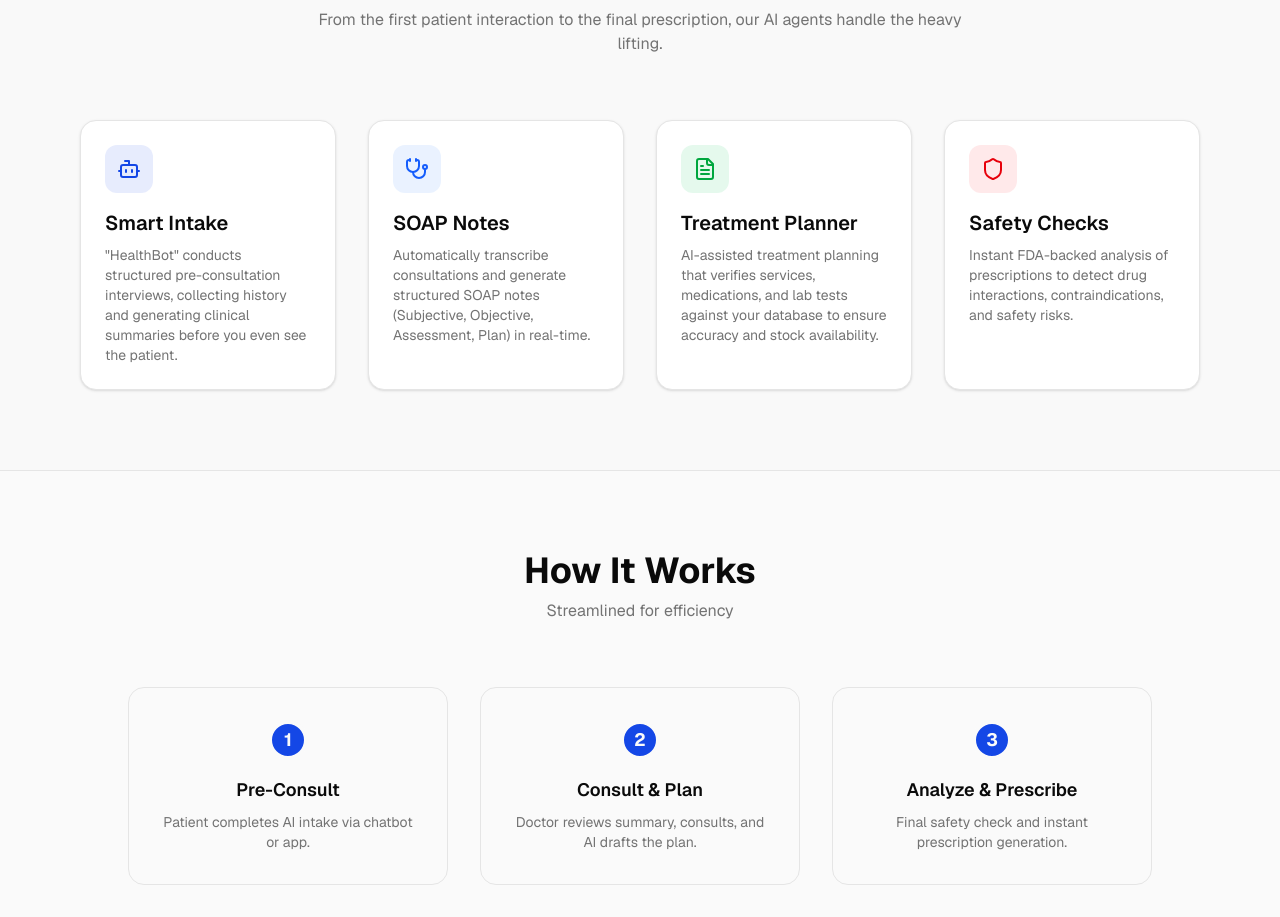
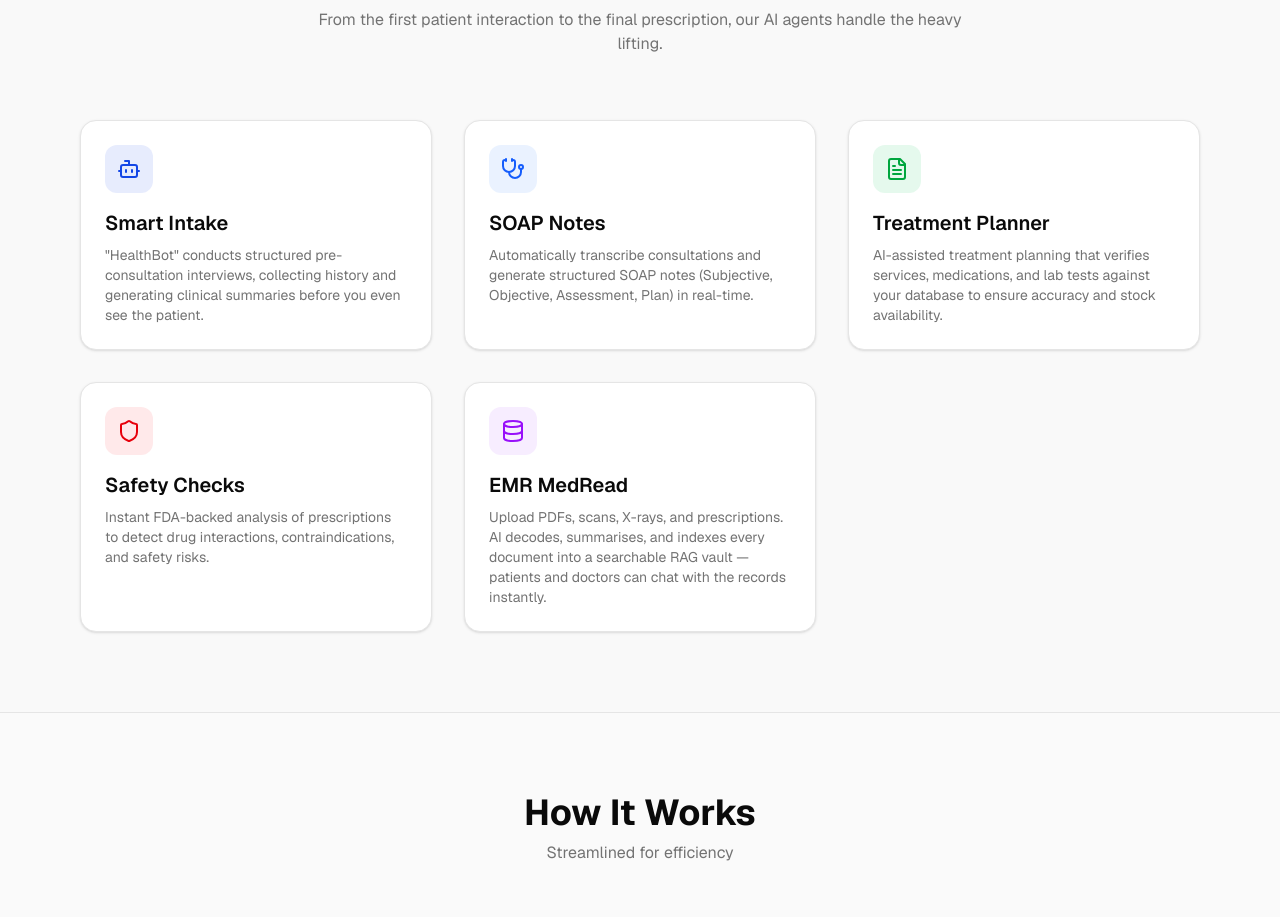
Before and after one commit to dbpyja-blip/agent-prototype-saas-frontend, a Next.js app: page / in a window 1280 px wide. Shown: the part 977-1894 px from the top of the page. Built offline with nearby package versions, Linux system fonts and the light colour scheme; no server answers.

Commit message:
Update page.tsx

```diff
--- a/app/page.tsx
+++ b/app/page.tsx
@@ -1,5 +1,5 @@
 import Link from "next/link";
-import { ArrowRight, Bot, Shield, Stethoscope, FileText, Activity } from "lucide-react";
+import { ArrowRight, Bot, Shield, Stethoscope, FileText, Activity, Database } from "lucide-react";
 import { Button } from "@/components/ui/button";
 import { SignedIn, SignedOut, SignInButton } from "@clerk/nextjs";
 
@@ -61,7 +61,8 @@ export default function LandingPage() {
                         </p>
                     </div>
 
-                    <div className="grid grid-cols-1 md:grid-cols-2 lg:grid-cols-4 gap-8">
+                    {/* 5-card layout: 3 on first row + 2 centered on second row */}
+                    <div className="grid grid-cols-1 md:grid-cols-2 lg:grid-cols-3 gap-8">
                         {/* Feature 1 */}
                         <div className="bg-card border border-border p-6 rounded-2xl shadow-sm hover:shadow-md transition-all hover:-translate-y-1">
                             <div className="h-12 w-12 bg-primary/10 rounded-xl flex items-center justify-center mb-4 text-primary">
@@ -103,6 +104,17 @@ export default function LandingPage() {
                             <h3 className="text-xl font-semibold mb-2">Safety Checks</h3>
                             <p className="text-sm text-muted-foreground">
                                 Instant FDA-backed analysis of prescriptions to detect drug interactions, contraindications, and safety risks.
+                            </p>
+                        </div>
+
+                        {/* Feature 5 — EMR MedRead */}
+                        <div className="bg-card border border-border p-6 rounded-2xl shadow-sm hover:shadow-md transition-all hover:-translate-y-1">
+                            <div className="h-12 w-12 bg-purple-500/10 rounded-xl flex items-center justify-center mb-4 text-purple-600">
+                                <Database className="h-6 w-6" />
+                            </div>
+                            <h3 className="text-xl font-semibold mb-2">EMR MedRead</h3>
+                            <p className="text-sm text-muted-foreground">
+                                Upload PDFs, scans, X-rays, and prescriptions. AI decodes, summarises, and indexes every document into a searchable RAG vault — patients and doctors can chat with the records instantly.
                             </p>
                         </div>
                     </div>
```
